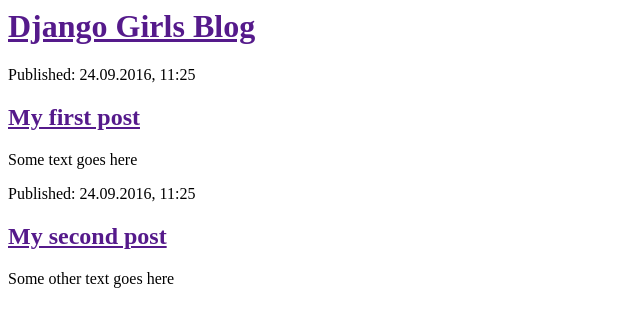
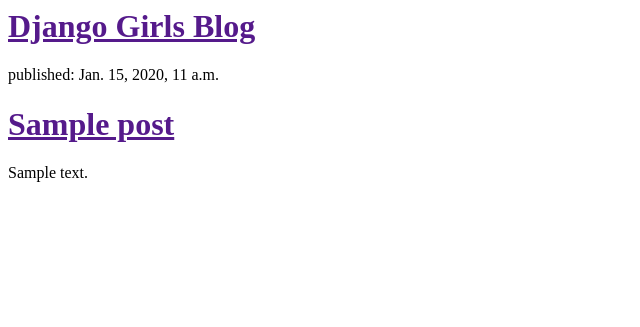
Before and after one commit to cthomas116/my-first-blog, a Django app: template blog/templates/blog/post_list.html in a window 1280 px wide. Shown: the top 327 px of the page, without its empty margins (0-640 px from the left). Run offline with Django 3.2, Linux system fonts and the light colour scheme; the template is opened without the code that fills it: values that come from a table or form of the project are taken from there, others are empty; tables that the repository leaves empty hold one stand-in row (values such as "Sample post").

Commit message:
Modified templates to display posts from database.

```diff
--- a/blog/templates/blog/post_list.html
+++ b/blog/templates/blog/post_list.html
@@ -15,26 +15,19 @@
 		</div>
 
 
-		<div>
+{% for post in posts %}
 
-			<p>Published: 24.09.2016, 11:25</p>
+	<div>
 
-			<h2><a href="">My first post</a></h2>
+		<p>published: {{ post.published_date }}</p>
 
-			<p>Some text goes here</p>
+		<h1><a href="">{{ post.title }}</a></h1>
 
-		</div>
+		<p>{{ post.text|linebreaksbr }}</p>
 
+	</div>
 
-		<div>
-
-			<p>Published: 24.09.2016, 11:25</p>
-
-			<h2><a href="">My second post</a></h2>
-
-			<p>Some other text goes here</p>
-
-		</div>
+{% endfor %}
 
 	</body>
 
--- a/blog/views.py
+++ b/blog/views.py
@@ -1,4 +1,7 @@
 from django.shortcuts import render
+from django.utils import timezone
+from .models import Post
 
 def post_list(request):
-	return render(request, 'blog/post_list.html', {})
+	posts = Post.objects.filter(published_date__lte=timezone.now()).order_by('published_date')
+	return render(request, 'blog/post_list.html', {'posts': posts})
```
Also changed, not shown: blog/models.py (+5 -5 lines).
